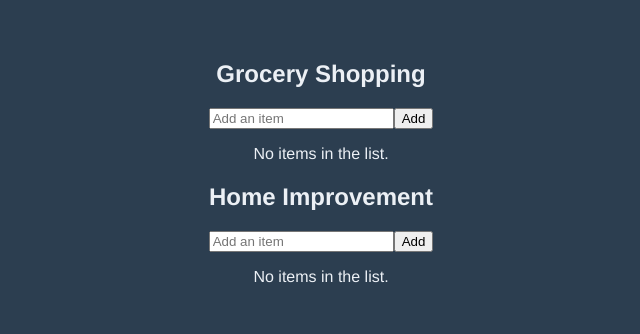
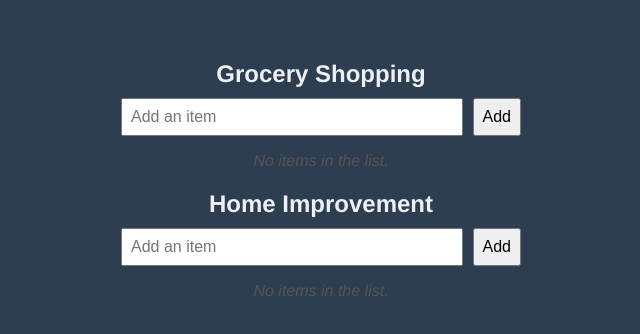
Before and after one commit to Michle99/sba_322_vue_project, a Vue app: page / in a window 1280 px wide. Shown: the top 334 px of the page, without its empty margins (319-959 px from the left). Built offline with nearby package versions, Linux system fonts and the light colour scheme.

Commit message:
updated `ShoppingList` with css stylings

```diff
--- a/src/components/ShoppingList.vue
+++ b/src/components/ShoppingList.vue
@@ -1,23 +1,23 @@
 <template>
-  <div>
-    <h2 v-if="showTitle">{{ title }}</h2>
+  <div class="shopping-list">
+    <h2 v-if="showTitle" class="list-title">{{ title }}</h2>
 
     <!-- Input for adding items to the list with v-on directive -->
-    <div>
-      <input v-uppercase v-model="newItem" placeholder="Add an item" @input="handleInput" />
-      <button @click="addItem">Add</button>
+    <div class="input-section">
+      <input v-uppercase v-model="newItem" placeholder="Add an item" class="input-field" @input="handleInput" />
+      <button @click="addItem" class="add-button">Add</button>
     </div>
 
     <!-- Display the shopping list with v-for directive -->
-    <ul v-show="items.length > 0">
-      <li v-for="(item, index) in items" :key="index" v-highlight="{ condition: item.length > 5, color: 'maroon' }">
+    <ul v-show="items.length > 0" class="items-list">
+      <li v-for="(item, index) in items" :key="index" class="list-item" v-highlight="{ condition: item.length > 5, color: 'maroon' }">
         {{ item }}
-        <button @click="removeItem(index)">Remove</button>
+        <button @click="removeItem(index)" class="remove-button">Remove</button>
       </li>
     </ul>
 
     <!-- Show a message when the list is empty with v-if directive -->
-    <p v-if="items.length === 0">No items in the list.</p>
+    <p v-if="items.length === 0" class="empty-message">No items in the list.</p>
   </div>
 </template>
 
@@ -60,5 +60,59 @@ export default {
 </script>
 
 <style scoped>
-/* Add your custom styles here if needed */
+.shopping-list {
+  max-width: 400px;
+  margin: auto;
+}
+
+.list-title {
+  font-size: 1.5rem;
+  margin-bottom: 10px;
+}
+
+.input-section {
+  display: flex;
+  margin-bottom: 10px;
+}
+
+.input-field {
+  flex: 1;
+  padding: 8px;
+  font-size: 1rem;
+}
+
+.add-button {
+  margin-left: 10px;
+  padding: 8px;
+  font-size: 1rem;
+  cursor: pointer;
+}
+
+.items-list {
+  list-style-type: none;
+  padding: 0;
+  margin: 0;
+}
+
+.list-item {
+  display: flex;
+  justify-content: space-between;
+  align-items: center;
+  padding: 8px;
+  border: 1px solid #ddd;
+  margin-bottom: 5px;
+}
+
+.remove-button {
+  background-color: #ff6b6b;
+  color: #fff;
+  padding: 4px 8px;
+  font-size: 0.8rem;
+  cursor: pointer;
+  border: none;
+}
+.empty-message {
+  font-style: italic;
+  color: #555;
+}
 </style>
--- a/src/directives/highlightDirective.js
+++ b/src/directives/highlightDirective.js
@@ -1,16 +1,14 @@
 export default {
     mounted(el, binding) {
-      // Check if the condition is met
       if (binding.value.condition) {
         el.style.backgroundColor = binding.value.color;
       }
     },
     updated(el, binding) {
-      // Handle updates if needed
       if (binding.value.condition) {
         el.style.backgroundColor = binding.value.color;
       } else {
-        el.style.backgroundColor = ''; // Reset the background color if the condition is not met
+        el.style.backgroundColor = '';
       }
     },
   };
```
